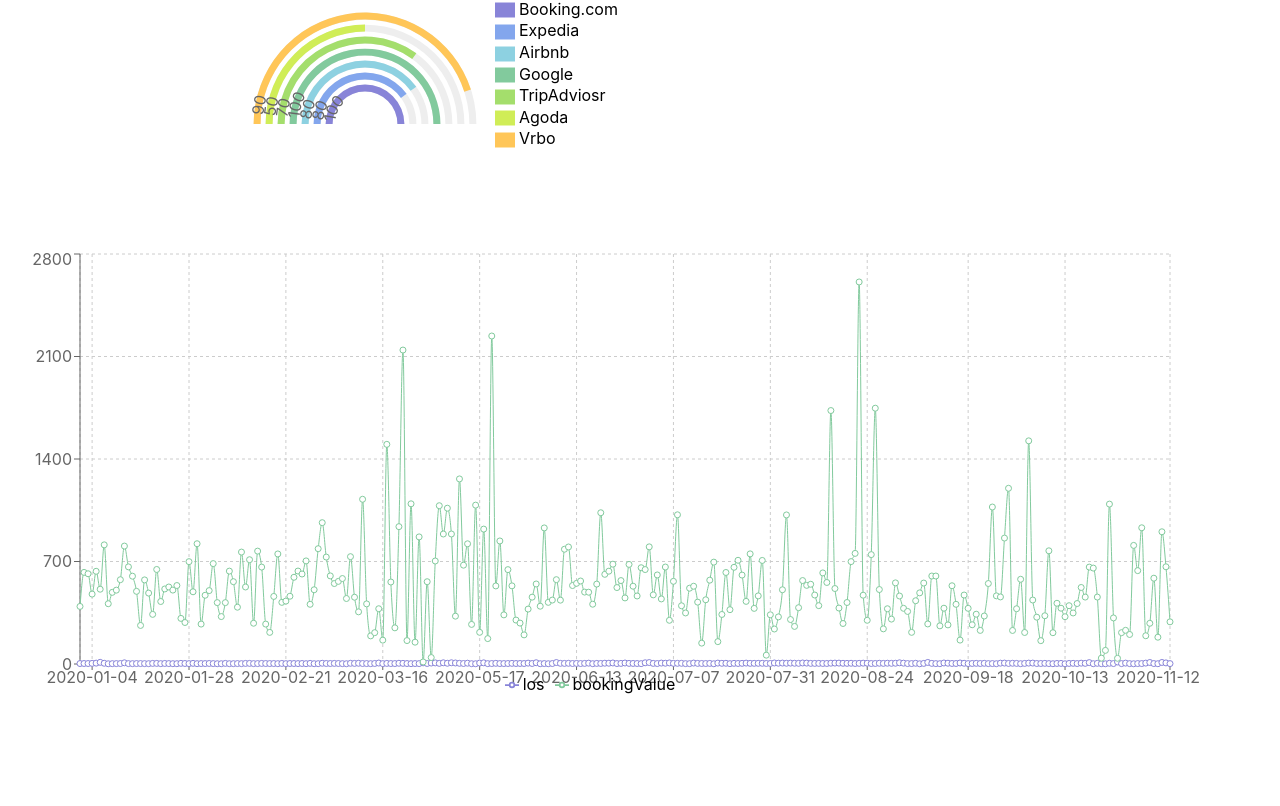
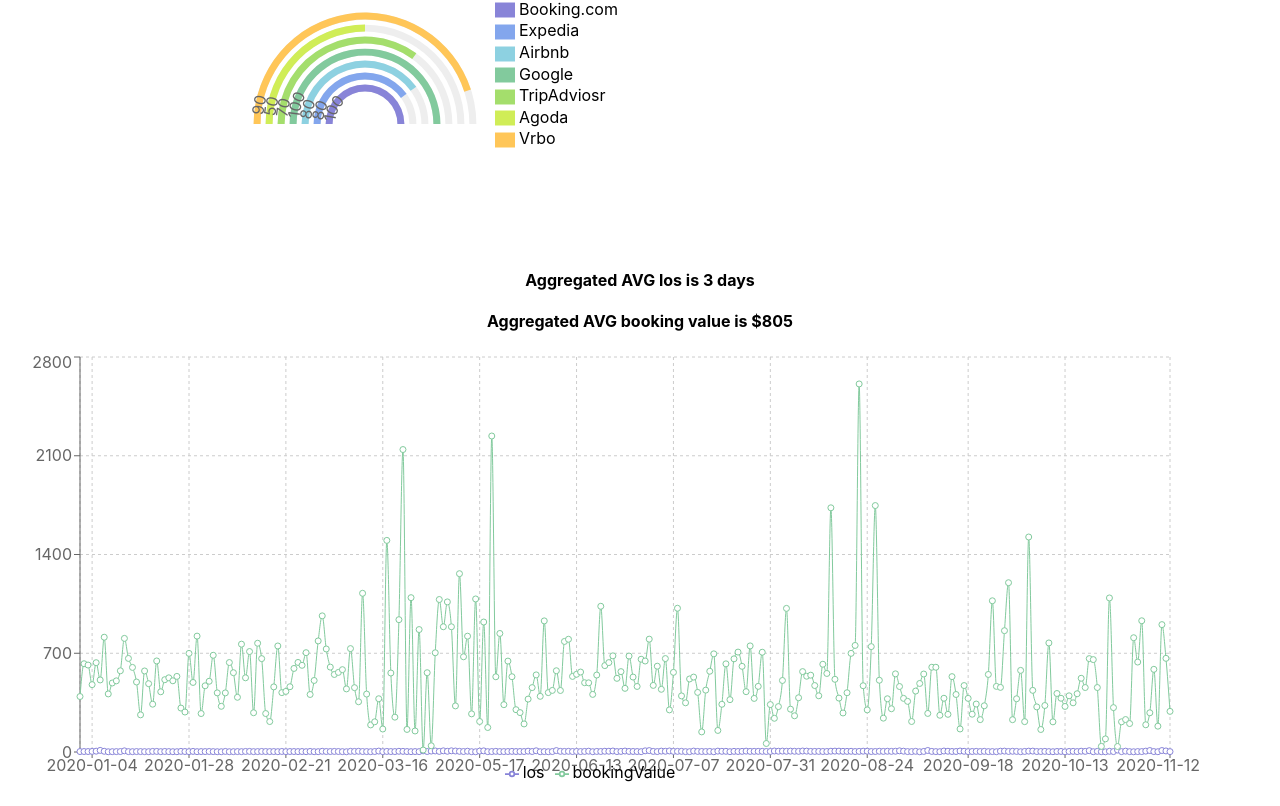
Before and after one commit to Ash000es/OppDashBoard, a React (Create React App) app: page / in a window 1280 px wide. Shown: the part 637-1443 px from the top of the page. Before the commit the page ends 1340 px from the top, so only its background shows below. Built offline with nearby package versions, Linux system fonts and the light colour scheme.

Commit message:
reducer func

```diff
--- a/src/AVGlosAVGbook.js
+++ b/src/AVGlosAVGbook.js
@@ -2,25 +2,34 @@
 import {avgLOS} from './data/average-length-of-stay-YR'
 import {avgBookingValue} from './data/average-booking-value-YR'
 import { Line,LineChart, CartesianGrid, XAxis, YAxis, Tooltip, Legend,  } from 'recharts'
-
+const reducedValue = (arr) => {
+    return arr.reduce((prev, cur) => {
+      return { los: parseInt(prev.los + cur.los / (arr.length - 1)),
+        bookingValue:parseInt(prev.bookingValue + cur.bookingValue / (arr.length - 1)) }
+    })
+  }
 
 export const AVGLOSvsBOOK=()=>{
+    const range = ['2020-01-15', '2020-08-15']
+    const [data, setData]= useState([])
+    const [avglos, setAvgLos]= useState({})
+    const [avgbvalue, setBValue]= useState({})
 
-    const [data, setData]= useState([])
     useEffect(() => {
     const combineData=(arr1,arr2)=>{
         const final=[]
 
        const rezy = arr1.forEach(item1=> arr2.forEach(item2 => {
             if(item1.date === item2.date){
-                // console.log(item1.date === item2.date)
                 const bookingValue = item2.bookingValue
                 const newObj= {...item1,bookingValue:bookingValue}
-                // console.log(newObj)
                 final.push(newObj)
             }
         }))
-        console.log(final,'ppp')
+        const res= reducedValue(final)
+        console.log(res)
+        setAvgLos(res)
+        setBValue(res)
         setData(final)
         return final
 
@@ -32,8 +41,10 @@
 
 return (
     <div>
+    <h4>Aggregated AVG los is {avglos.los} days</h4>
+    <h4>Aggregated AVG booking value is ${avgbvalue.bookingValue}</h4>
 <LineChart width={1200} height={450} data={data}
-  margin={{ top: 5, right: 30, left: 20, bottom: 5 }}>
+  margin={{ top: 5, right: 30, left: 20, bottom: 20 }}>
   <CartesianGrid strokeDasharray="3 3" />
   <XAxis dataKey="date" />
   <YAxis />
```
